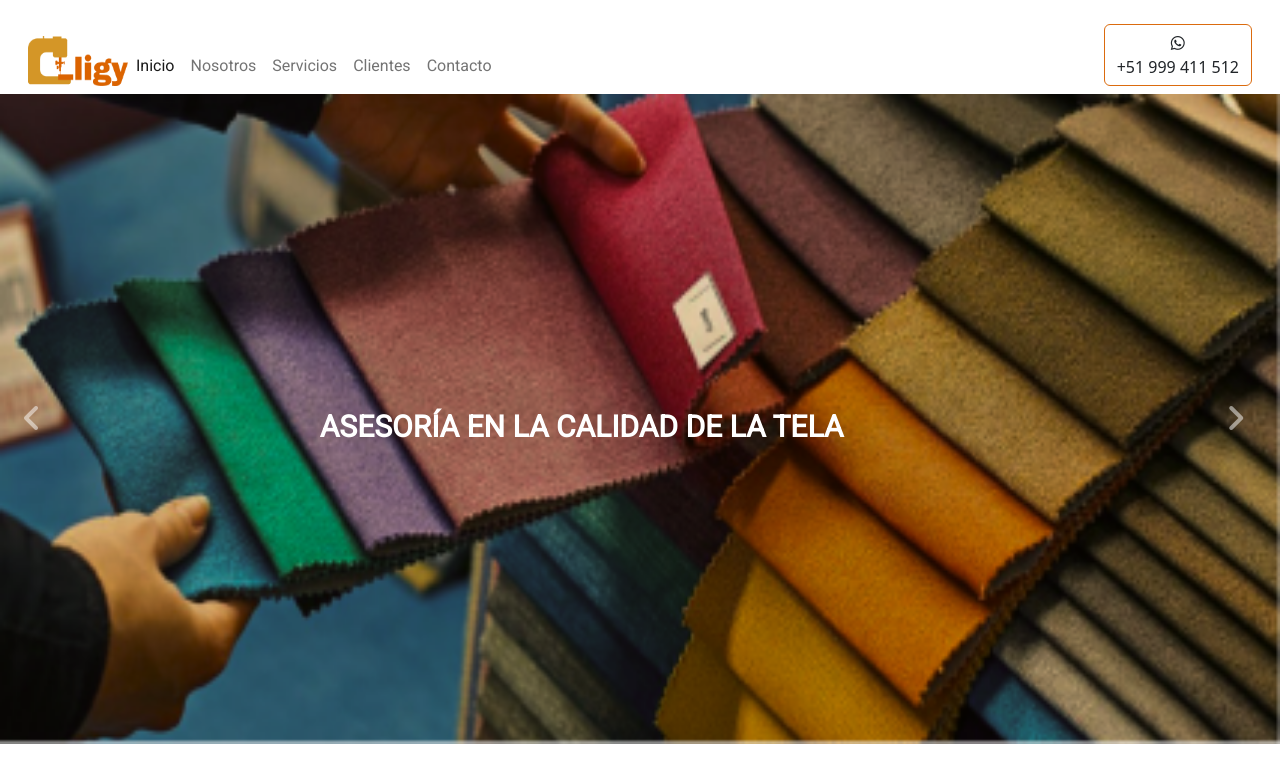
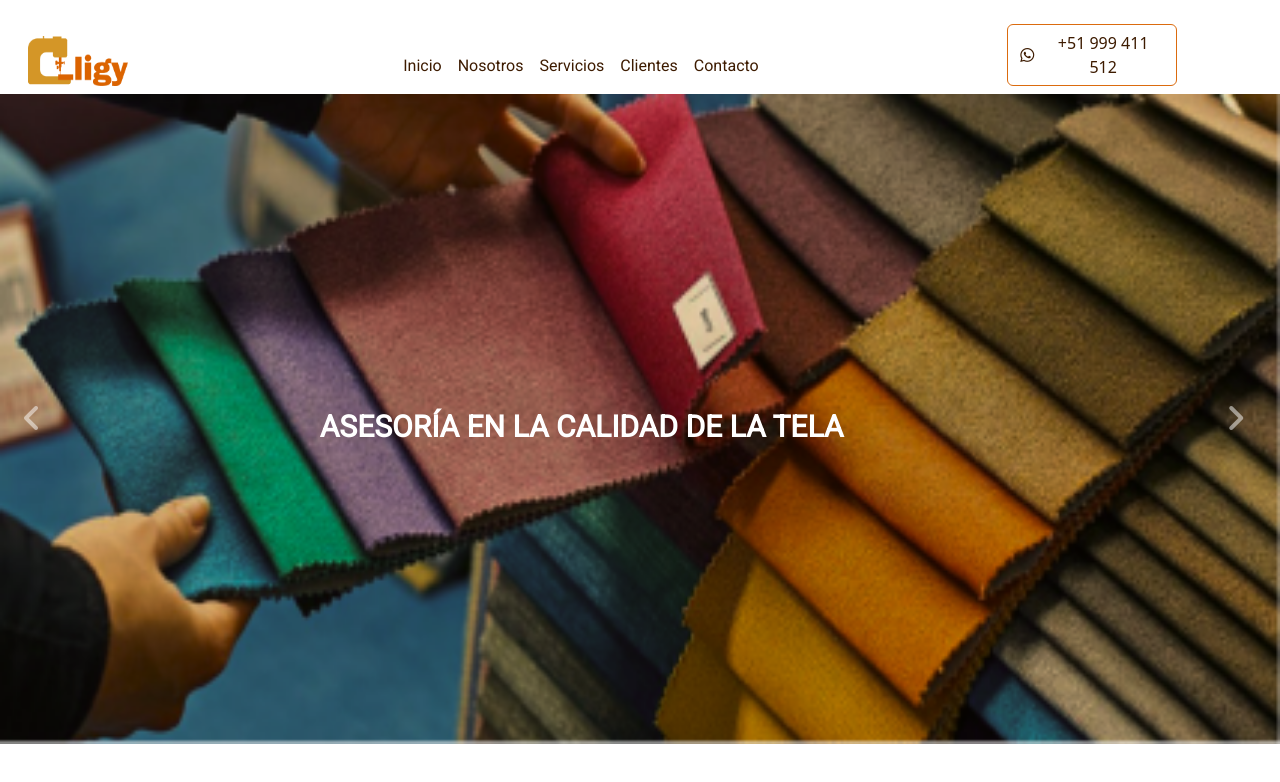
Before and after one commit to Code-Society-Bus/lligy, an Angular app: page / in a window 1280 px wide. Shown: the top 782 px of the page. Built offline with nearby package versions, Linux system fonts and the light colour scheme.

Commit message:
finish responsive header and carousel

```diff
--- a/src/app/components/navbar/navbar.component.css
+++ b/src/app/components/navbar/navbar.component.css
@@ -1,6 +1,13 @@
 .navbar{
   height: auto;
 }
+
+.navbar-container{
+width: 100%;
+display: flex !important;
+  justify-content: space-between !important;
+}
+
 
 
 .nabvar_logo_image{
@@ -10,11 +17,14 @@
 
 .nav-item a{
   font-family: var(--tipografiaGeneral);
+  color: var(--colorBlack);
 }
 
 
 .navbar_btn_wahtsapp{
   border-color: var(--colorOrange);
+  width: auto;
+  color: var(--colorBlack);
 }
 
 .navbar-toggler{
@@ -37,8 +47,38 @@ display: none;
 }
 
 @media only screen and (min-width: 1024px) {
+
   .navbar_btn_wahtsapp_span--hidden{
     display: block;
+  }
+
+  .navbar_btn_wahtsapp{
+    width: 170px;
+  }
+
+  .navbar_container_image{
+    width: 30%;
+  }
+  .nabvar_container_ul{
+    width: 30%;
+  }
+
+  .navbar_container_button_wahtsapp{
+    width: 20%;
+  }
     }
 
-}
+
+    @media only screen and (min-width: 1336px) {
+        .navbar_container_button_wahtsapp{
+          width: 15%;
+        }
+
+        .navbar_btn_wahtsapp{
+          width: 170px;
+        }
+
+        .navbar-nav{
+        font-size: 25px;
+        }
+        }
--- a/src/app/components/navbar/navbar.component.html
+++ b/src/app/components/navbar/navbar.component.html
@@ -1,10 +1,14 @@
 <nav class="navbar navbar-expand-lg bg-body-tertiary mx-3">
-  <div class="container-fluid align-items-end mt-3">
-    <button class="navbar-toggler" type="button" data-bs-toggle="collapse" data-bs-target="#navbarSupportedContent" aria-controls="navbarSupportedContent" aria-expanded="false" aria-label="Toggle navigation">
-      <span class="navbar-toggler-bars"><i class="fa-solid fa-bars"></i></span>
-    </button>
-    <img class="nabvar_logo_image"src="../../../assets/LligyGroup.png" alt="lligy-logo"/>
-    <div class="collapse navbar-collapse" id="navbarSupportedContent">
+  <div class="navbar-container container-fluid align-items-end mt-3">
+    <div>
+      <button class="navbar-toggler" type="button" data-bs-toggle="collapse" data-bs-target="#navbarSupportedContent" aria-controls="navbarSupportedContent" aria-expanded="false" aria-label="Toggle navigation">
+        <span class="navbar-toggler-bars"><i class="fa-solid fa-bars"></i></span>
+      </button>
+    </div>
+    <div class="navbar_container_image">
+      <img class="nabvar_logo_image"src="../../../assets/LligyGroup.png" alt="lligy-logo"/>
+    </div>
+    <div class="nabvar_container_ul collapse navbar-collapse" id="navbarSupportedContent">
       <ul class="navbar-nav me-auto mb-2 mb-lg-0">
         <li class="nav-item">
           <a class="nav-link active" aria-current="page" href="#">Inicio</a>
@@ -23,8 +27,8 @@
         </li>
       </ul>
     </div>
-    <div>
-      <button class="navbar_btn_wahtsapp btn btn-ligth"><i class="fa-brands fa-whatsapp"></i><span class="navbar_btn_wahtsapp_span--hidden">+51 999 411 512</span></button>
+    <div class="navbar_container_button_wahtsapp">
+      <button class="navbar_btn_wahtsapp btn btn-ligth d-flex flex-row align-items-center gap-2"><i class="fa-brands fa-whatsapp"></i><span class="navbar_btn_wahtsapp_span--hidden">+51 999 411 512</span></button>
      </div>
   </div>
 </nav>
--- a/src/styles.css
+++ b/src/styles.css
@@ -3,6 +3,7 @@
 
 :root{
   --colorOrange: #DB6B0E;
+  --colorBlack: #3D1B00;
   --tipografiaGeneral: 'Roboto', sans-serif;
 }
 *{
```
